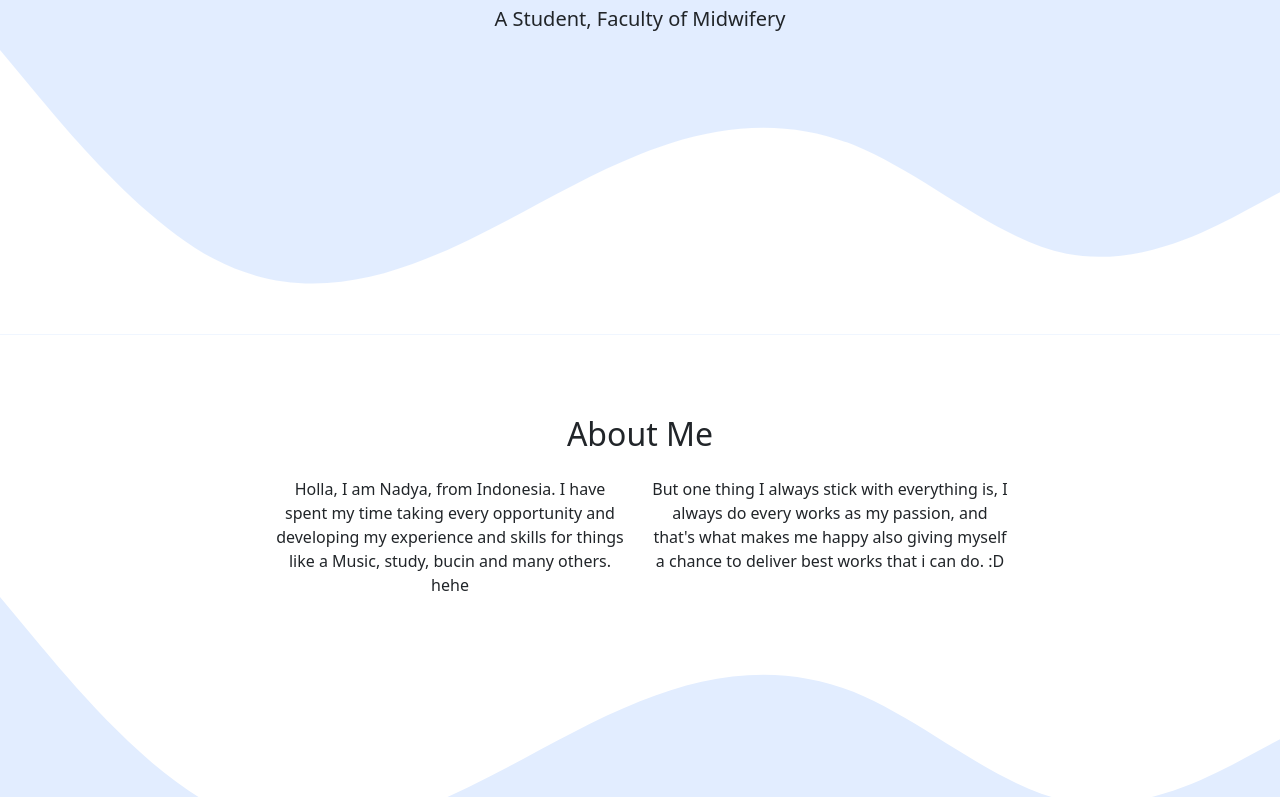
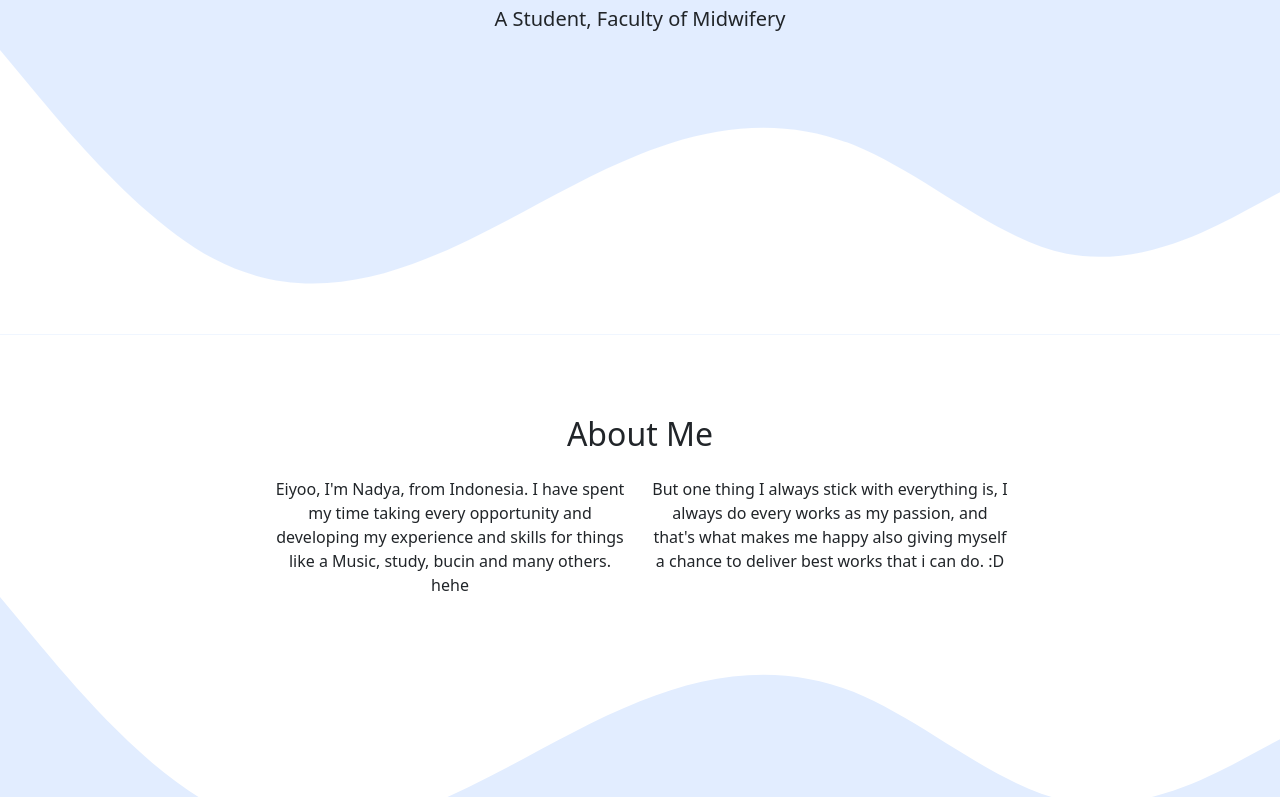
Before and after one commit to Irfanramdn/nadya.github.io, a plain HTML site: page index.html in a window 1280 px wide. Shown: the part 367-1164 px from the top of the page. Drawn offline with nearby package versions, Linux system fonts and the light colour scheme.

Commit message:
Mengganti kalimat Holla menjadi Eiyoo

```diff
--- a/index.html
+++ b/index.html
@@ -69,7 +69,7 @@
         </div>
         <div class="row justify-content-center fs-8 text-center">
           <div class="col-md-4" data-aos="fade-right"   data-aos-delay="500"   data-aos-duration="1500">
-            Holla, I am Nadya, from Indonesia. I have spent my time taking every opportunity and developing my experience and skills for things like a Music, study, bucin and many others. hehe
+            Eiyoo, I'm Nadya, from Indonesia. I have spent my time taking every opportunity and developing my experience and skills for things like a Music, study, bucin and many others. hehe
           </div>
           <div class="col-md-4" data-aos="fade-left"   data-aos-delay="1000"   data-aos-duration="2000">
             But one thing I always stick with everything is, I always do every works as my passion, and that's what makes me happy also giving myself a chance to deliver best works that i can do. :D
```
